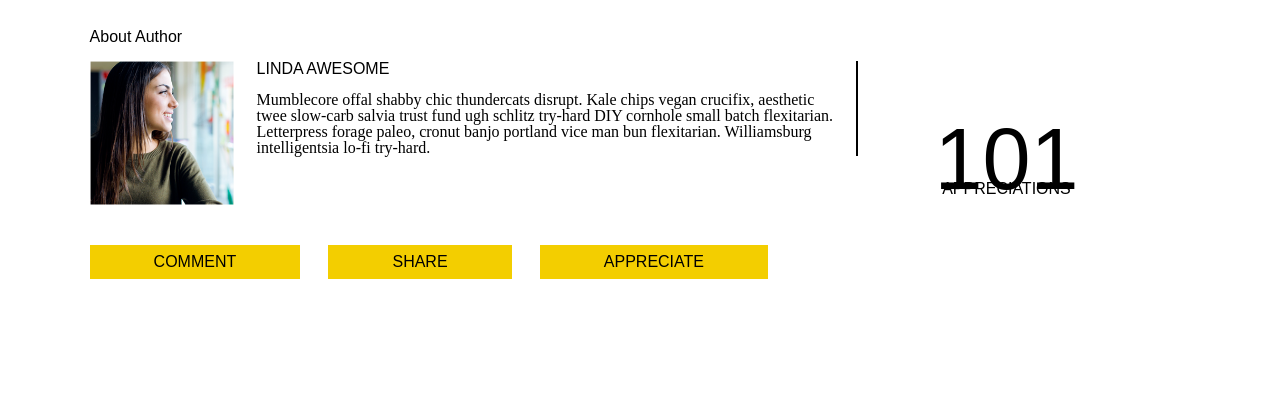
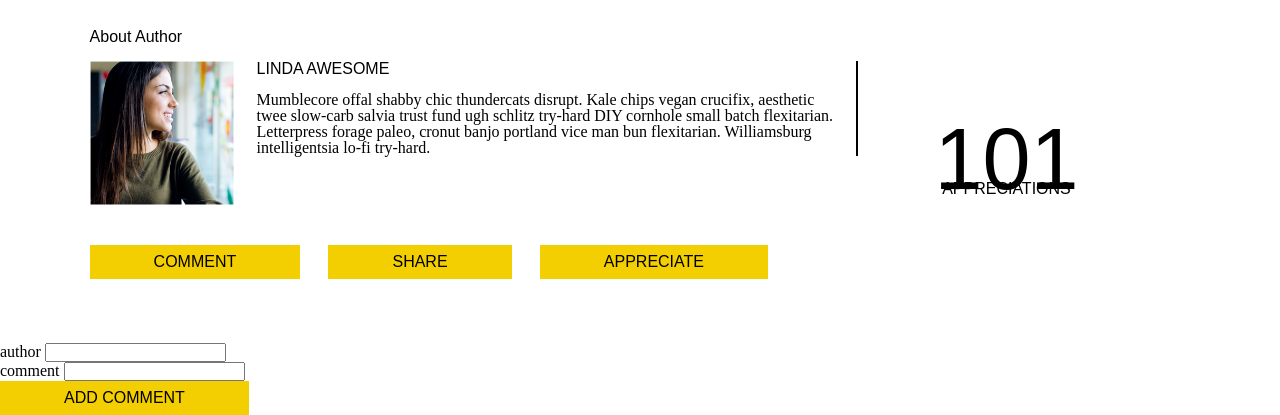
Before and after one commit to plkujaw/bigcity, a website with bundled scripts: page index.html in a window 1280 px wide. Shown: the part 534-949 px from the top of the page. Before the commit the page ends 877 px from the top, so only its background shows below. Built offline with nearby package versions, Linux system fonts and the light colour scheme; files whose address does not match are found by name; a web font is replaced by a local one.

Commit message:
add html for comment form

```diff
--- a/index.html
+++ b/index.html
@@ -118,7 +118,20 @@
       <button class="btn" id="share">share</button>
       <button class="btn" id="appreciate">appreciate</button>
     </section>
-
+    <!-- comments form -->
+    <form class="comment-form">
+      <section class="comment-form__author-input">
+        <label for="author">author</label>
+        <input type="text" id="author" name="author" />
+      </section>
+      <section class="comment-form__comment-input">
+        <label for="comment">comment</label>
+        <input type="text" id="comment" name="comment" />
+      </section>
+      <section class="comment-form__submit-button">
+        <button type="submit" class="btn">add comment</button>
+      </section>
+    </form>
     <footer>
       <section class="social-links">
         <ul>
```
